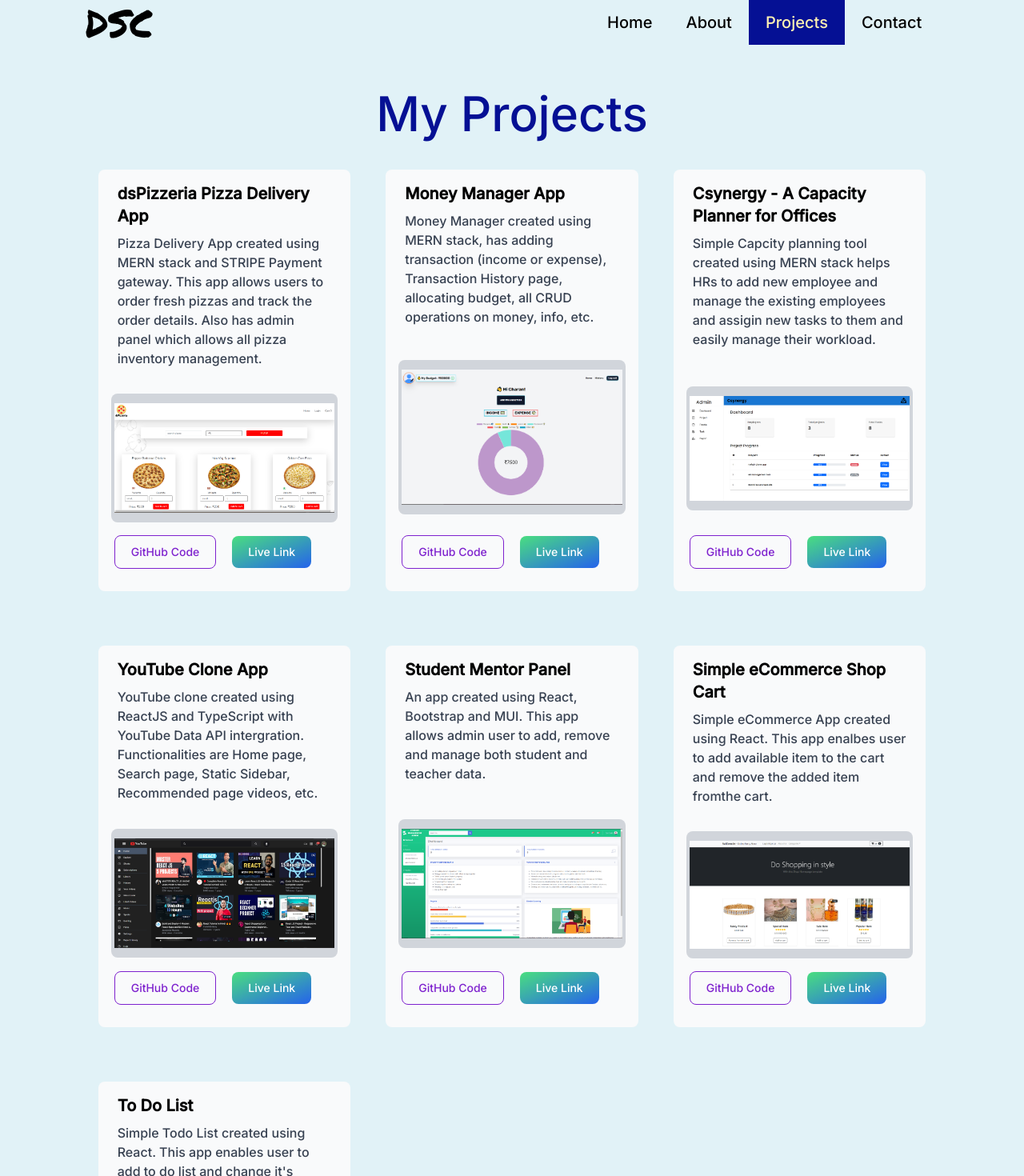
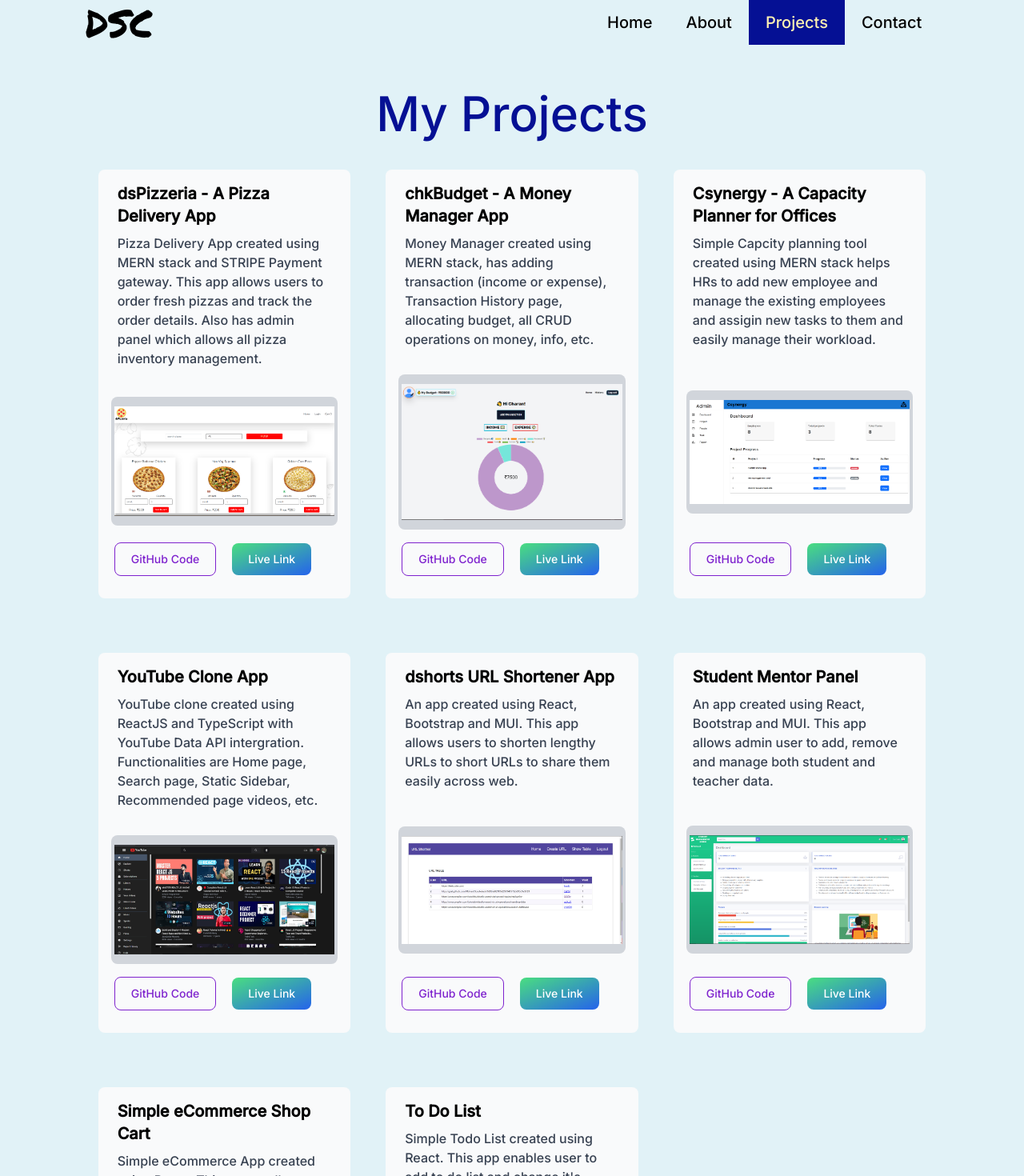
Before and after one commit to SaiChakri-d/d-sai-chakri-portfolio, a React (Create React App) app: page /projects in a window 1280 px wide. Shown: the top 1470 px of the page at 80% size. Built offline with nearby package versions, Linux system fonts and the light colour scheme.

Commit message:
updated projects

```diff
--- a/src/Constants.js
+++ b/src/Constants.js
@@ -5,6 +5,7 @@ import studentmentor from "./components/proimages/studentmentor.png";
 import ecommcart from "./components/proimages/ecommcart.png";
 import todolist from "./components/proimages/todolist.png";
 import YTclone from "./components/proimages/YTclone.png";
+import dshort from "./components/proimages/dshort.png";
 
 export const techStack = [
   {
@@ -83,7 +84,7 @@ export const pages = [
 
 export const projects = [
   {
-    title: "dsPizzeria Pizza Delivery App",
+    title: "dsPizzeria - A Pizza Delivery App",
     github: "https://github.com/SaiChakri-d/dsPizzeria-frontend.git",
     netlify: "https://dsPizzeria-by-sai.netlify.app/",
     image: dsP,
@@ -91,9 +92,9 @@ export const projects = [
       "Pizza Delivery App created using MERN stack and STRIPE Payment gateway. This app allows users to order fresh pizzas and track the order details. Also has admin panel which allows all pizza inventory management.",
   },
   {
-    title: "Money Manager App",
+    title: "chkBudget - A Money Manager App",
     github: "https://github.com/SaiChakri-d/moneymanager-sai-frontend",
-    netlify: "https://moneymanager-by-sai.netlify.app/",
+    netlify: "https://chkbudget-by-saichakri.netlify.app/",
     image: money,
     description:
       "Money Manager created using MERN stack, has adding transaction (income or expense), Transaction History page, allocating budget, all CRUD operations on money, info, etc.",
@@ -114,6 +115,14 @@ export const projects = [
     image: YTclone,
     description:
       "YouTube clone created using ReactJS and TypeScript with YouTube Data API intergration. Functionalities are Home page, Search page, Static Sidebar, Recommended page videos, etc.",
+  },
+  {
+    title: "dshorts URL Shortener App",
+    github: "https://github.com/SaiChakri-d/url-shortener-by-sai-client",
+    netlify: "https://url-shortener-by-saichakri.netlify.app/",
+    image: dshort,
+    description:
+      "An app created using React, Bootstrap and MUI. This app allows users to shorten lengthy URLs to short URLs to share them easily across web.",
   },
   {
     title: "Student Mentor Panel",
--- a/src/Global.css
+++ b/src/Global.css
@@ -8,3 +8,22 @@
   --white: #ffffff;
   --black: #000000;
 }
+
+.wave {
+  animation-name: wave-animation;  /* Refers to the name of your @keyframes element below */
+  animation-duration: 2.5s;        /* Change to speed up or slow down */
+  animation-iteration-count: infinite;  /* Never stop waving :) */
+  transform-origin: 70% 70%;       /* Pivot around the bottom-left palm */
+  display: inline-block;
+}
+
+@keyframes wave-animation {
+    0% { transform: rotate( 0.0deg) }
+   10% { transform: rotate(14.0deg) }  /* The following five values can be played with to make the waving more or less extreme */
+   20% { transform: rotate(-8.0deg) }
+   30% { transform: rotate(14.0deg) }
+   40% { transform: rotate(-4.0deg) }
+   50% { transform: rotate(10.0deg) }
+   60% { transform: rotate( 0.0deg) }  /* Reset for the last half to pause */
+  100% { transform: rotate( 0.0deg) }
+}
--- a/src/components/AboutMe.js
+++ b/src/components/AboutMe.js
@@ -42,13 +42,16 @@ export default function AboutMe() {
       </div>
 
       <div className="resume-button mt-9">
-        <a href="https://drive.google.com/file/d/1idtjYC9_pr5C5TuOouH5RhSMC3L3GXph/view?usp=sharing" target="_blank">
-        <button
-          type="button"
-          class="focus:outline-none text-white bg-purple-700 hover:bg-purple-800 focus:ring-4 focus:ring-purple-300 font-medium rounded-lg text-sm px-5 py-2.5 mb-2 dark:bg-purple-600 dark:hover:bg-purple-700 dark:focus:ring-purple-900"
+        <a
+          href="https://drive.google.com/file/d/1idtjYC9_pr5C5TuOouH5RhSMC3L3GXph/view?usp=sharing"
+          target="_blank"
         >
-          Click Here For Resume
-        </button>
+          <button
+            type="button"
+            className="focus:outline-none text-white bg-purple-700 hover:bg-purple-800 focus:ring-4 focus:ring-purple-300 font-medium rounded-lg text-sm px-5 py-2.5 mb-2 dark:bg-purple-600 dark:hover:bg-purple-700 dark:focus:ring-purple-900"
+          >
+            Click Here For Resume
+          </button>
         </a>
       </div>
 
@@ -76,11 +79,11 @@ export default function AboutMe() {
                     },
                     hidden: { opacity: 1, y: 80 },
                   }}
-                  className="py-2 px-4 bg-gray-50 md:m-4 mx-2 mt-6 rounded-lg flex items-center hover:scale-125 cursor-pointer md:w-48 w-40"
+                  className="px-3 py-2 bg-gray-50 md:m-4 mx-3 my-2 rounded-lg flex items-center hover:scale-125 cursor-pointer md:w-48 w-40"
                   key={index}
                 >
                   <img alt={`image${index}`} src={el.link} className="w-12" />
-                  <h4 className="text-md ml-4">{el.name}</h4>
+                  <h4 className="text-md ml-3 text-center">{el.name}</h4>
                 </motion.div>
               ))}
             </motion.div>
--- a/src/components/Contact.js
+++ b/src/components/Contact.js
@@ -89,15 +89,15 @@ function Contact() {
               <div className="text-center px-auto">
 
               </div>
-              <div className="container px-auto sm:py-14 mx-auto flex">
+              <div className="container px-7 sm:py-14 mx-auto flex">
                 <div className="lg:w-1/3 md:w-1/2 mt-0 bg-white rounded-lg p-8 flex flex-col md:mx-auto w-full md:mt-0 z-10 shadow-md">
-                  <h2 className="text-center text-gray-900 text-3xl mb-1 font-medium title-font">
+                  <h2 className="text-center text-gray-900 text-3xl mb-3 font-medium title-font">
                     Send me a message
                   </h2>
                   <div className="relative mb-4">
                     <label
                       htmlFor="name"
-                      className="leading-7 text-lg text-gray-600"
+                      className="leading-10 text-lg text-gray-600"
                     >
                       Name
                     </label>
@@ -118,7 +118,7 @@ function Contact() {
                   <div className="relative mb-4">
                     <label
                       htmlFor="email"
-                      className="leading-7 text-lg text-gray-600"
+                      className="leading-10 text-lg text-gray-600"
                     >
                       Email
                     </label>
@@ -139,7 +139,7 @@ function Contact() {
                   <div className="relative mb-4">
                     <label
                       htmlFor="message"
-                      className="leading-7 text-lg text-gray-600"
+                      className="leading-10 text-lg text-gray-600"
                     >
                       Message
                     </label>
--- a/src/components/Home.js
+++ b/src/components/Home.js
@@ -1,5 +1,6 @@
 import React from "react";
 import ParticlesBg from "./ParticlesBg";
+import "../Global.css"
 const styles = {
   bgImg: {
     backgroundImage: "url(../assets/Snowbg-01.jpg)",
@@ -37,7 +38,7 @@ function Home() {
           className="text-4xl py-1 mx-3 md:text-7xl"
           style={styles.textHeading}
         >
-          Hi! My name is Sai Chakri D👋
+          Hi! My name is Sai Chakri D<span class="wave">👋</span>
         </div>
         <div className="text-xl md:text-3xl" style={styles.textDescription}>
          I'm a Full Stack Developer Trainee
--- a/src/components/Projects.js
+++ b/src/components/Projects.js
@@ -16,13 +16,13 @@ const Projects = () => {
               className="card-wrapper mx-auto my-3 flex justify-center"
               key={index}
             >
-              <div className="flex flex-col justify-between bg-gray-50 md:m-4 mx-2 mt-6 rounded-lg">
+              <div className="flex flex-col justify-between bg-gray-50 md:m-4 mx-2 my-6 rounded-lg">
                 <div className="px-6 py-4">
                   <div className="font-bold text-xl mb-2">{item.title}</div>
                   <p className="text-gray-700 text-base">{item.description}</p>
                 </div>
 
-                <div className="flex flex-col justify-between bg-gray-300 md:m-4 mx-2 mt-6 rounded-lg">
+                <div className="flex flex-col justify-between bg-gray-300 md:m-4 mx-2 my-6 rounded-lg">
                   <div className="px-1 py-3">
                   <img src={item.image} alt="project" />
                   </div>
```
Also changed, not shown: src/components/proimages/dshort.png (added).
